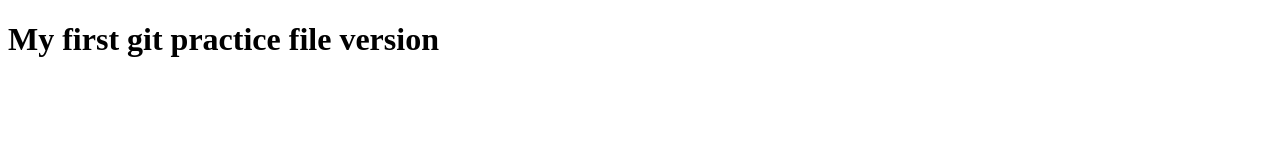
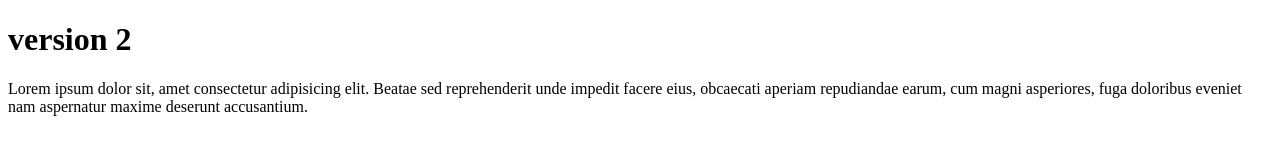
Before and after one commit to adegram001/gitlocal, a plain HTML site: page index.html in a window 1280 px wide. Drawn offline with Linux system fonts and the light colour scheme.

Commit message:
second commit

```diff
--- a/index.html
+++ b/index.html
@@ -6,6 +6,8 @@
     <title>Document</title>
 </head>
 <body>
-    <h1>My first git practice file version</h1>
+    <h1>version 2</h1>
+    <p>Lorem ipsum dolor sit, amet consectetur adipisicing elit. Beatae sed reprehenderit unde impedit facere eius, obcaecati aperiam repudiandae earum, cum magni asperiores, fuga doloribus eveniet nam aspernatur maxime deserunt accusantium.</p>
+
 </body>
 </html>
```
